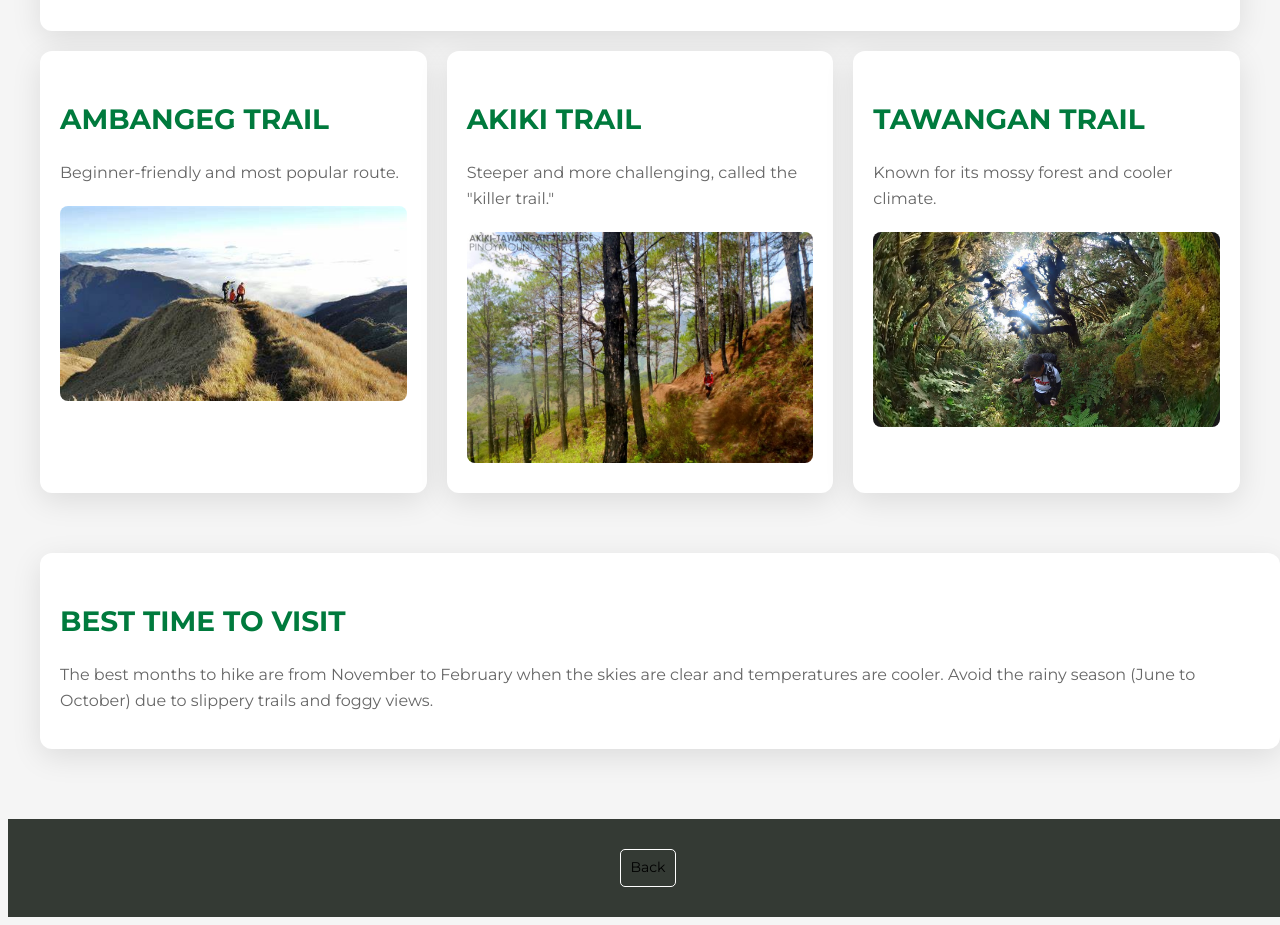
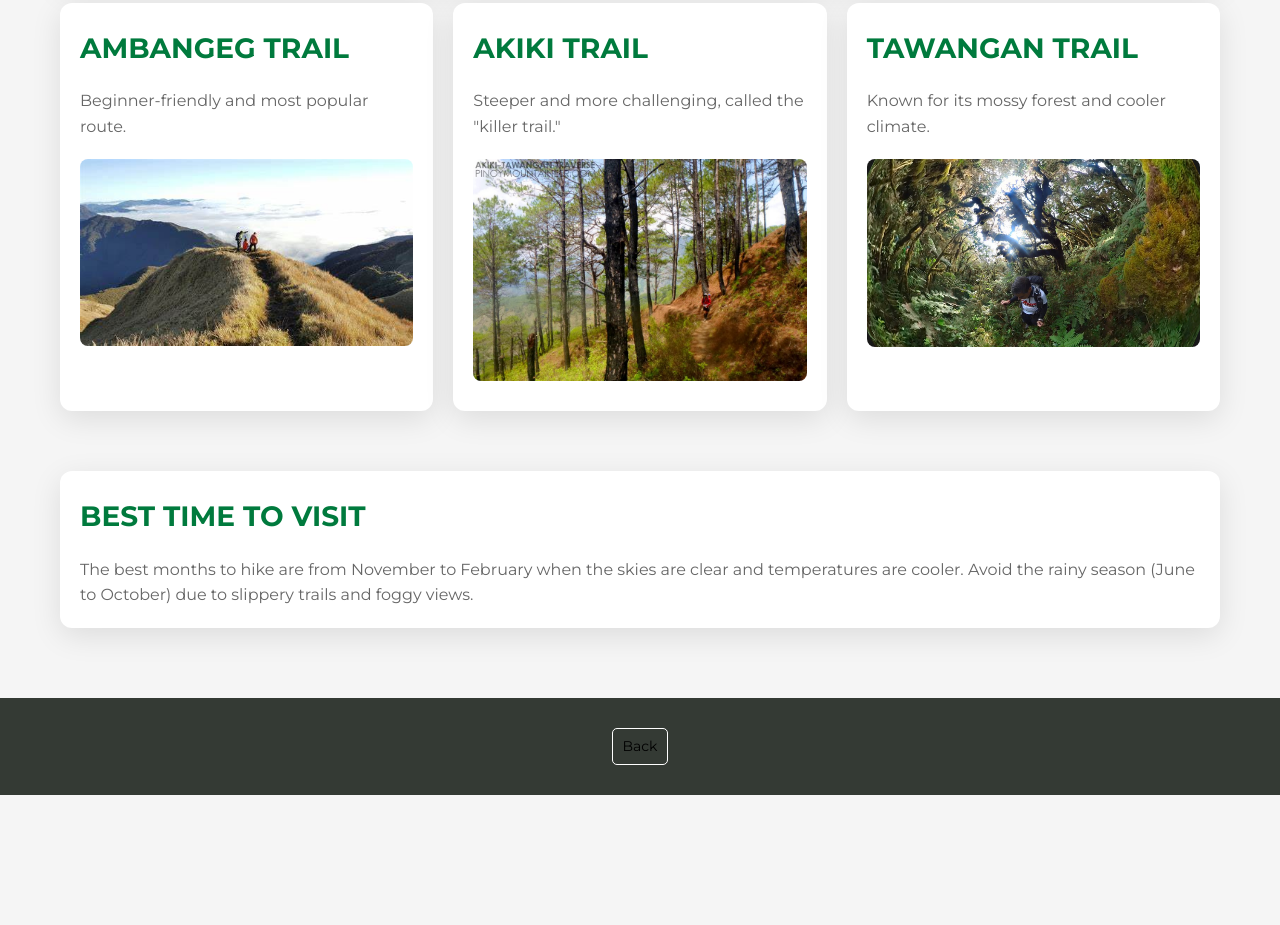
Before and after one commit to andreeww9/andreeww9.github.io, a plain HTML site: page A05/index.html in a window 1280 px wide. Shown: the part 1024-1949 px from the top of the page. After the commit the page ends 1819 px from the top, so only its background shows below. Drawn offline with Linux system fonts and the light colour scheme.

Commit message:
Update style.css

```diff
--- a/A05/style.css
+++ b/A05/style.css
@@ -1,138 +1,3 @@
-<<<<<<< HEAD
-* {
-    margin: 0;
-    padding: 0;
-    box-sizing: border-box;
-}
-
-body {
-    font-family: 'Montserrat', sans-serif;
-    background-color: #f5f5f5;
-    color: #333;
-    line-height: 1.8;
-}
-
-header {
-    background: url('Mt.Pulag.jpg') no-repeat center center/cover;
-    height: 100vh;
-    display: flex;
-    justify-content: center;
-    align-items: center;
-    text-align: center;
-    color: #fff;
-}
-
-header h1 {
-    font-size: 4rem;
-    font-weight: bold;
-    text-shadow: 3px 4px 10px rgba(0, 0, 0, 0.6);
-    text-transform: uppercase;
-    letter-spacing: 2px;
-}
-
-section {
-    padding: 50px 20px;
-    max-width: 1200px;
-    margin: auto;
-}
-
-.card-columns {
-    display: flex;
-    gap: 20px;
-    flex-wrap: wrap;
-    justify-content: space-between;
-}
-
-.card {
-    background-color: #fff;
-    padding: 20px;
-    border-radius: 12px;
-    box-shadow: 0 8px 30px rgba(0, 0, 0, 0.1);
-    flex: 1;
-    min-width: 280px;
-    margin-bottom: 20px;
-}
-
-.card h2 {
-    color: #007A3D;
-    font-size: 1.75rem;
-    margin-bottom: 15px;
-    text-transform: uppercase;
-}
-
-.card p {
-    font-size: 1rem;
-    line-height: 1.6;
-    color: #666;
-}
-
-.best-time {
-    margin-top: 40px;
-}
-
-.best-time .card {
-    width: 100%;
-}
-
-.image-placeholder {
-    margin-top: 20px;
-}
-
-.image-placeholder img {
-    border-radius: 8px;
-    width: 100%;
-    height: auto;
-    object-fit: cover;
-}
-
-footer.footer {
-    display: flex;
-    justify-content: center;
-    align-items: center;
-    background-color: #343a34;
-    width: 100vw;
-    margin: 0;
-    padding: 30px 0;
-    position: relative;
-    left: 0;
-    right: 0;
-}
-
-footer.footer a {
-    text-decoration: none;
-    color: #000000;
-    font-size: 0.875rem;
-    text-transform: none;
-    padding: 5px 10px;
-    border: 1px solid #ffffff;
-    border-radius: 5px;
-    transition: background-color 0.3s, color 0.3s;
-}
-
-footer.footer a:hover {
-    background-color: #ffffff;
-    color: #000000;
-}
-
-footer.footer a:active {
-    background-color: #fff;
-    color: #ffffff;
-}
-
-@media (max-width: 768px) {
-    header h1 {
-        font-size: 2.5rem;
-    }
-
-    .card-columns {
-        flex-direction: column;
-        align-items: center;
-    }
-
-    .card {
-        margin-bottom: 25px;
-    }
-=======
 * {
     margin: 0;
     padding: 0;
```
